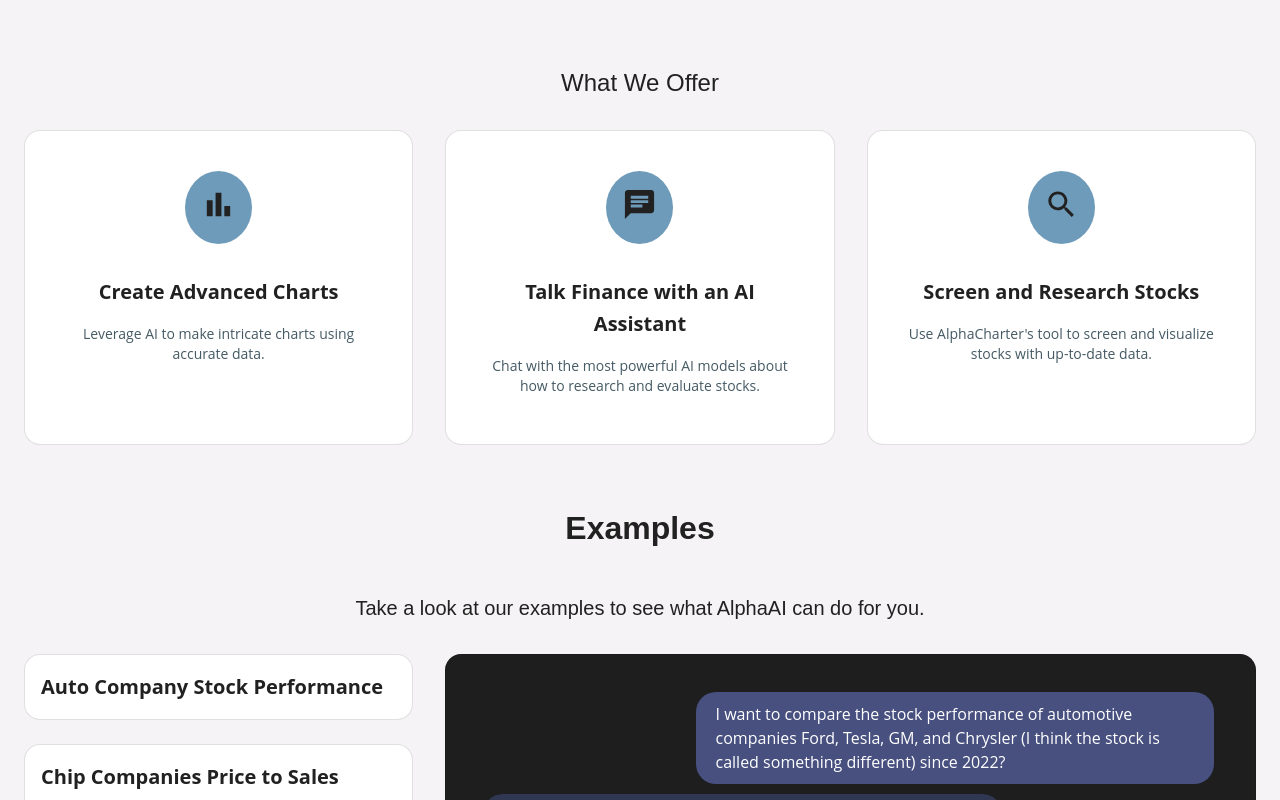
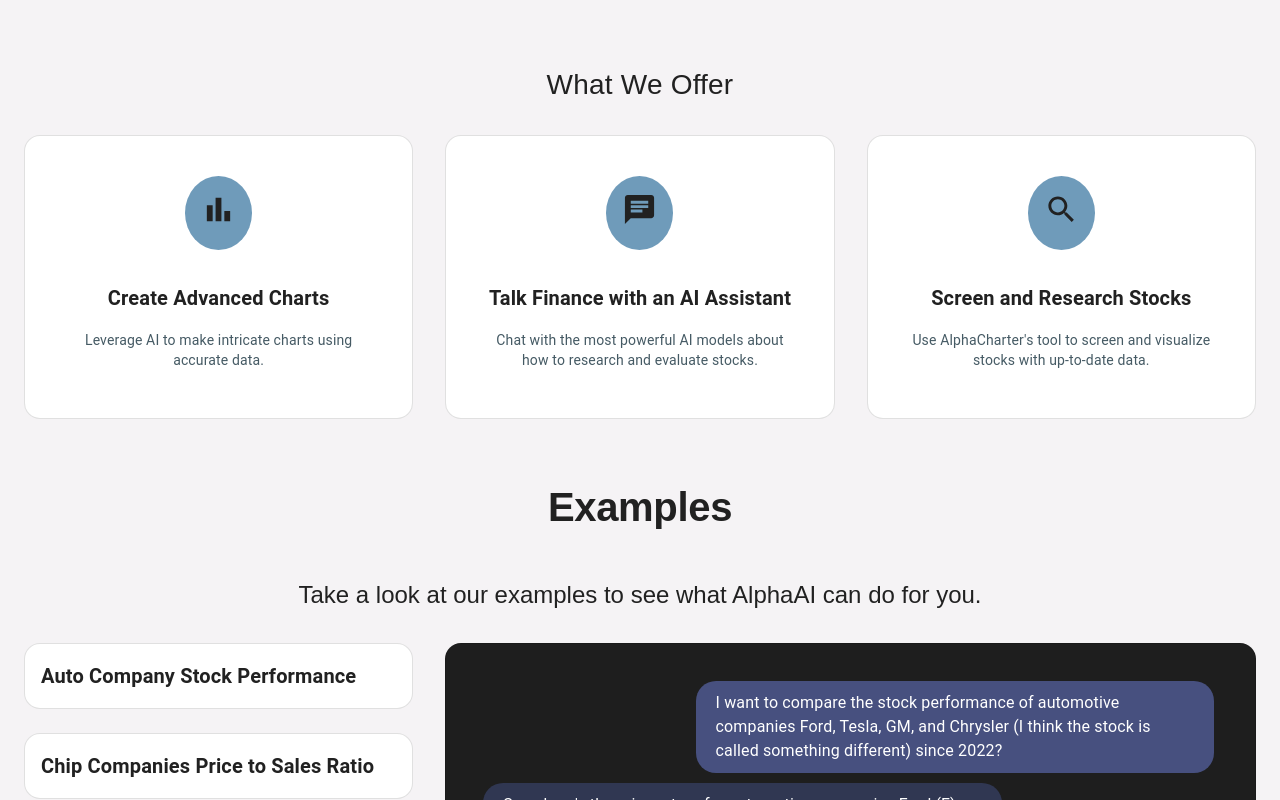
Before and after one commit to SailingSF/alphacharter-frontend, a React (Create React App) app: page / in a window 1280 px wide. Shown: the part 860-1660 px from the top of the page. Built offline with nearby package versions, Linux system fonts and the light colour scheme.

Commit message:
theme improvement

```diff
--- a/src/App.css
+++ b/src/App.css
@@ -1,4 +1,4 @@
-@import url('https://fonts.googleapis.com/css2?family=Libre+Baskerville:ital,wght@0,400;0,700;1,400&display=swap');
+@import url("https://fonts.googleapis.com/css2?family=Montserrat:wght@400;500;600;700&family=Roboto:wght@300;400;500&display=swap");
 
 .App {
   text-align: center;
--- a/src/theme.js
+++ b/src/theme.js
@@ -36,41 +36,96 @@
     },
   },
   typography: {
-    fontFamily: '"Open Sans", "Helvetica", "Arial", sans-serif',
+    fontFamily: '"Roboto", "Helvetica", "Arial", sans-serif',
     h1: {
       fontFamily: '"Montserrat", sans-serif',
       fontWeight: 700,
-      fontSize: "2.5rem",
+      fontSize: "3rem",
     },
     h2: {
       fontFamily: '"Montserrat", sans-serif',
       fontWeight: 600,
+      fontSize: "2.5rem",
+    },
+    h3: {
+      fontFamily: '"Montserrat", sans-serif',
+      fontWeight: 600,
       fontSize: "2rem",
     },
-    h3: {
+    h4: {
       fontFamily: '"Montserrat", sans-serif',
       fontWeight: 500,
       fontSize: "1.75rem",
     },
-    h4: {
+    h5: {
       fontFamily: '"Montserrat", sans-serif',
       fontWeight: 500,
       fontSize: "1.5rem",
     },
-    h5: {
-      fontFamily: '"Montserrat", sans-serif',
+    body1: {
       fontWeight: 400,
-      fontSize: "1.25rem",
+      fontSize: "1rem",
+      lineHeight: 1.5,
+    },
+    body2: {
+      fontWeight: 400,
+      fontSize: "0.875rem",
+      lineHeight: 1.43,
     },
     button: {
-      fontFamily: '"Roboto", "Helvetica", "Arial", sans-serif',
-      fontWeight: 500,
+      fontFamily: '"Montserrat", "Helvetica", "Arial", sans-serif',
+      fontWeight: 600,
       letterSpacing: 0.5,
       textTransform: "none",
     },
   },
+  spacing: 8,
+  shadows: [
+    "none",
+    "0px 2px 1px -1px rgba(0,0,0,0.2),0px 1px 1px 0px rgba(0,0,0,0.14),0px 1px 3px 0px rgba(0,0,0,0.12)",
+    "0px 3px 1px -2px rgba(0,0,0,0.2),0px 2px 2px 0px rgba(0,0,0,0.14),0px 1px 5px 0px rgba(0,0,0,0.12)",
+  ],
   shape: {
     borderRadius: 8,
+  },
+  transitions: {
+    easing: {
+      easeInOut: "cubic-bezier(0.4, 0, 0.2, 1)",
+      easeOut: "cubic-bezier(0.0, 0, 0.2, 1)",
+      easeIn: "cubic-bezier(0.4, 0, 1, 1)",
+      sharp: "cubic-bezier(0.4, 0, 0.6, 1)",
+    },
+    duration: {
+      shortest: 150,
+      shorter: 200,
+      short: 250,
+      standard: 300,
+      complex: 375,
+      enteringScreen: 225,
+      leavingScreen: 195,
+    },
+  },
+  components: {
+    MuiButton: {
+      styleOverrides: {
+        root: {
+          borderRadius: '50px',
+          padding: '10px 24px',
+        },
+      },
+    },
+    MuiCard: {
+      styleOverrides: {
+        root: {
+          overflow: 'hidden',
+          transition: 'transform 0.3s ease-in-out, box-shadow 0.3s ease-in-out',
+          '&:hover': {
+            transform: 'translateY(-5px)',
+            boxShadow: '0 10px 20px rgba(0,0,0,0.1)',
+          },
+        },
+      },
+    },
   },
 });
 
```
